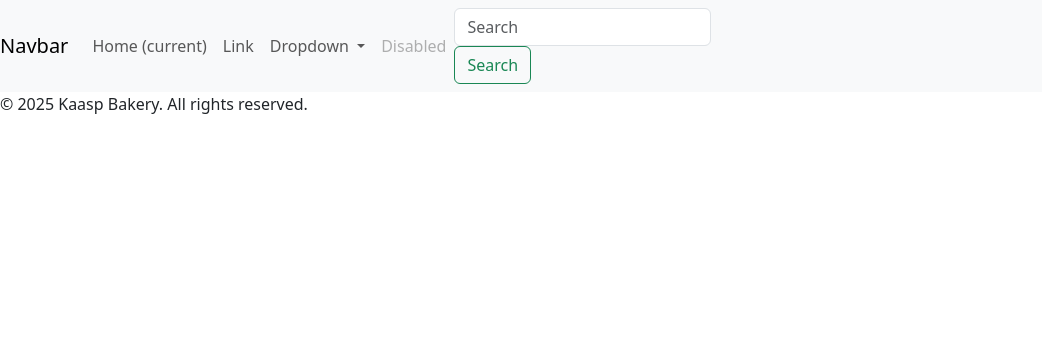
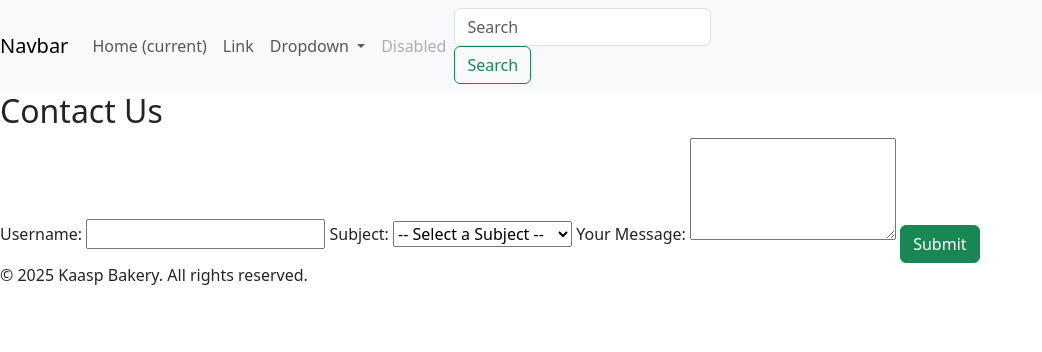
Before and after one commit to aimanaa6/final_project, a Flask app: page /contact in a window 1280 px wide. Shown: the top 352 px of the page, without its empty margins (0-1042 px from the left). Run offline with Flask 3, Linux system fonts and the light colour scheme.

Commit message:
Added the find location feature

```diff
--- a/routes.py
+++ b/routes.py
@@ -222,6 +222,33 @@ def communitypage():
         return render_template('communitypage.html', username=username, title='Community Page')
     return render_template('incorrectdetails.html', username=False, title='Wrong credentials')
 
+@app.route('/find_branch', methods=['GET', 'POST'])
+def find_branch():
+    branches = []
+    message = None
+
+    if request.method == 'POST':
+        town = request.form.get('town')
+
+        if not town:
+            message = "Please enter a town."
+        else:
+            conn = get_db_connection()
+            cursor = conn.cursor(dictionary=True)
+
+            query = """
+                SELECT b.branch_name, l.location_name
+                FROM branches b
+                JOIN locations l ON b.location_id = l.location_id
+                WHERE LOWER(l.location_name) = LOWER(%s)
+            """
+            cursor.execute(query, (town,))
+            branches = cursor.fetchall()
+
+            if not branches:
+                message = f"No branches found in {town.title()}."
+
+    return render_template('find_branch.html', branches=branches, message=message)
 
 
 if __name__ == '__main__':
--- a/templates/contact.html
+++ b/templates/contact.html
@@ -3,6 +3,34 @@
 {% block title %}Thank You from KAASP{% endblock %}
 
 {% block content %}
+<div class="contact-form-container">
+  <h2>Contact Us</h2>
+  <form method="POST" action="{{ url_for('contact') }}">
+
+    <label for="username">Username:</label>
+    <input type="text" name="username" id="username" required>
+
+    <label for="subject_id">Subject:</label>
+    <select name="subject_id" id="subject_id" required>
+      <option value="">-- Select a Subject --</option>
+      <option value="Allergy complaint">Allergy complaint</option>
+      <option value="Ingredients question">Ingredients question</option>
+      <option value="Recipe">Recipe</option>
+      <option value="Bakery feedback">Bakery feedback</option>
+      <option value="Job Posting">Job Posting</option>
+      <option value="Culture">Culture</option>
+      <option value="Sustainability">Sustainability</option>
+      <option value="General">General</option>
+      <option value="Product feedback">Product feedback</option>
+    </select>
+
+    <label for="message">Your Message:</label>
+    <textarea name="message" id="message" rows="4" required></textarea>
+
+    <button type="submit" class="btn btn-success mt-3">Submit</button>
+  </form>
+</div>
+
 <div class="container">
     <div class="modal fade" id="thankYouModal" tabindex="-1" aria-labelledby="thankYouModalLabel" aria-hidden="true">
         <div class="modal-dialog modal-dialog-centered">
```
Also changed, not shown: templates/find_branch.html (added, +29 -0 lines).
